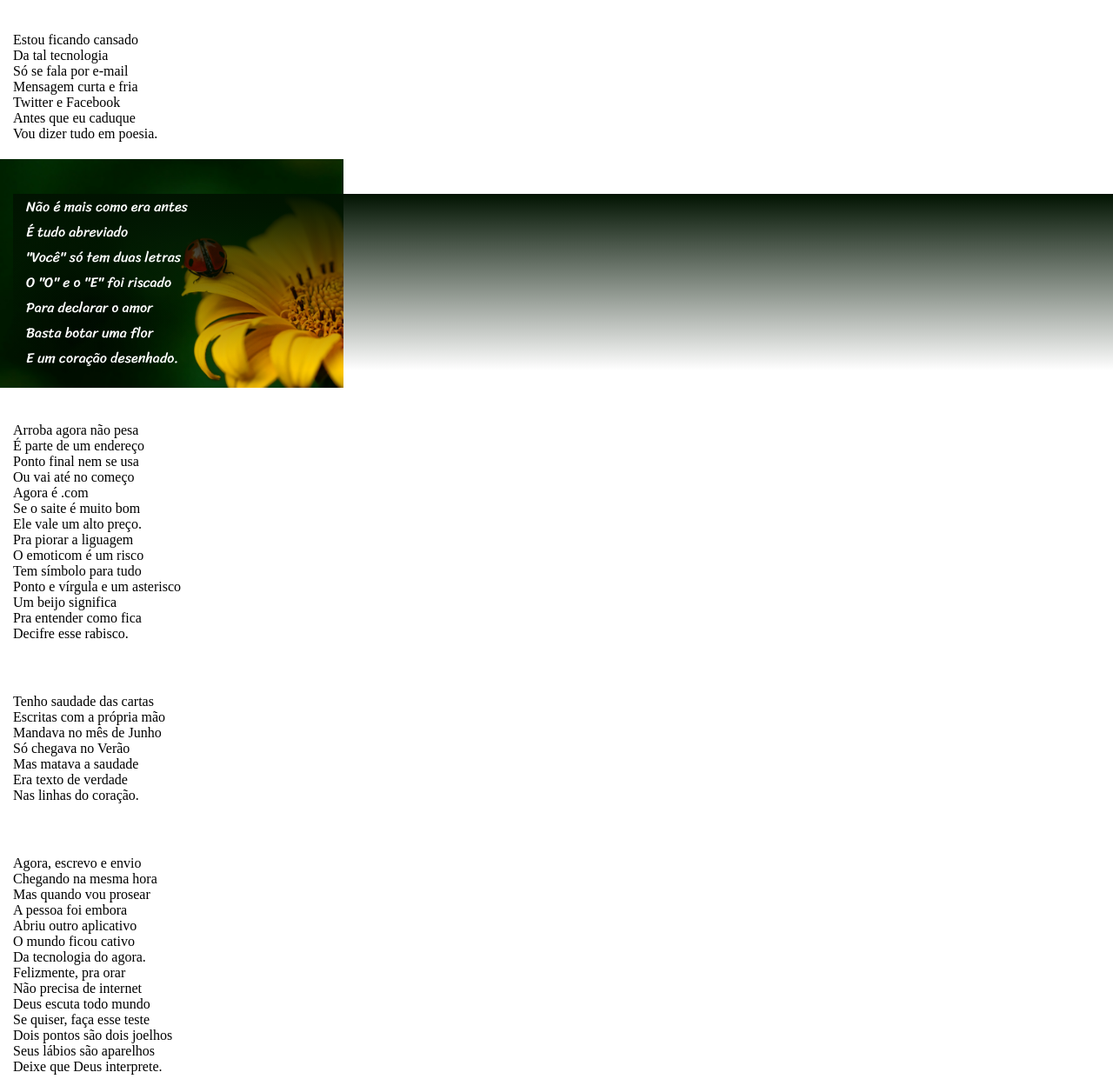
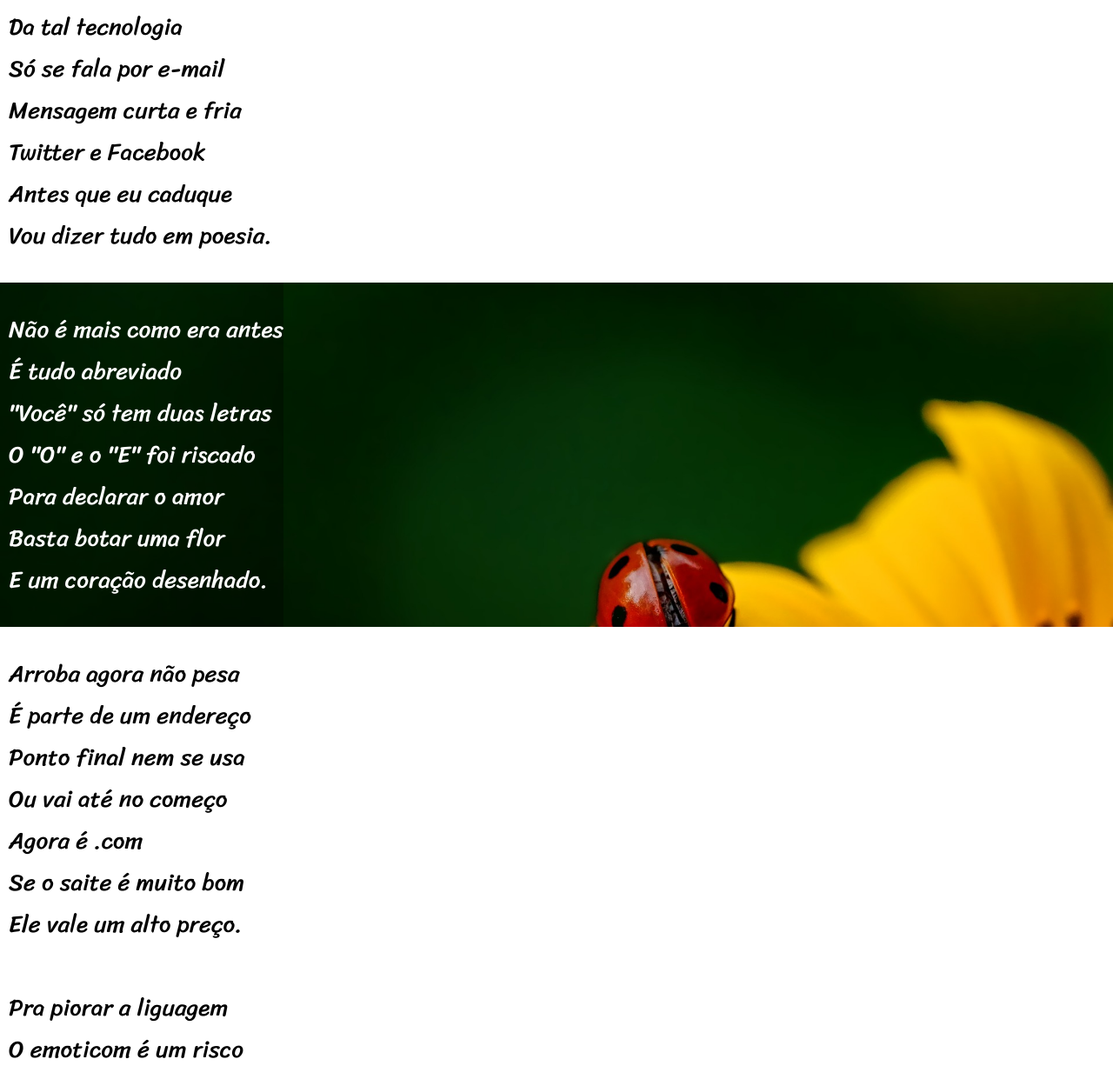
Before and after one commit to matheuscobz/projeto-cordel, a plain HTML site: page cordel.html in a window 1280 px wide. Shown: the part 218-1459 px from the top of the page at 87% size. Drawn offline with Linux system fonts and the light colour scheme.

Commit message:
Reconstrução projeto cordel

```diff
--- a/cordel.html
+++ b/cordel.html
@@ -9,76 +9,134 @@
 </head>
 <body>
     <header>
-        <h1>Cordel Moderno</h1>
+        <h1>CORDEL MODERNO</h1>
         <p>Por <a href="https://www.recantodasletras.com.br/poesias/3186743" target="_blank">Milton Duarte</a></p>
     </header>
     <main>
-        <section class="white">
-            <p>Estou ficando cansado </p>
-            <p>Da tal tecnologia</p>
-            <p>Só se fala por e-mail</p>
-            <p>Mensagem curta e fria</p>
-            <p>Twitter e Facebook</p>
-            <p>Antes que eu caduque</p>
-            <p>Vou dizer tudo em poesia.</p>
+        <section class="normal">
+            <p>
+                Estou ficando cansado
+                <br>
+                Da tal tecnologia
+                <br>
+                Só se fala por e-mail
+                <br>
+                Mensagem curta e fria
+                <br>
+                Twitter e Facebook
+                <br>
+                Antes que eu caduque
+                <br>
+                Vou dizer tudo em poesia.
+            </p>
         </section>
-        <section class="flower">
-            <article>
-                <p>Não é mais como era antes</p>
-                <p>É tudo abreviado</p>
-                <p>"Você" só tem duas letras</p>
-                <p>O "O" e o "E" foi riscado</p>
-                <p>Para declarar o amor</p>
-                <p>Basta botar uma flor</p>
-                <p>E um coração desenhado.</p>
-            </article>
+        <section class="imagem" id="img1">
+            <p>
+                Não é mais como era antes
+                <br>
+                É tudo abreviado
+                <br>
+                "Você" só tem duas letras
+                <br>
+                O "O" e o "E" foi riscado
+                <br>
+                Para declarar o amor
+                <br>
+                Basta botar uma flor
+                <br>
+                E um coração desenhado.
+            </p>
         </section>
-        <section class="white">
-            <p>Arroba agora não pesa</p>
-            <p>É parte de um endereço</p>
-            <p>Ponto final nem se usa</p>
-            <p>Ou vai até no começo</p>
-            <p>Agora é .com</p>
-            <p>Se o saite é muito bom</p>
-            <p>Ele vale um alto preço.</p>
 
-            <p>Pra piorar a liguagem</p>
-            <p>O emoticom é um risco</p>
-            <p>Tem símbolo para tudo</p>
-            <p>Ponto e vírgula e um asterisco</p>
-            <p>Um beijo significa</p>
-            <p>Pra entender como fica</p>
-            <p>Decifre esse rabisco.</p>
+        <section class="normal">
+            <p>
+                Arroba agora não pesa
+                <br>
+                É parte de um endereço
+                <br>
+                Ponto final nem se usa
+                <br>
+                Ou vai até no começo
+                <br>
+                Agora é .com
+                <br>
+                Se o saite é muito bom
+                <br>
+                Ele vale um alto preço.
+                <br>
+                <br>
+                Pra piorar a liguagem
+                <br>
+                O emoticom é um risco
+                <br>
+                Tem símbolo para tudo
+                <br>
+                Ponto e vírgula e um asterisco
+                <br>
+                Um beijo significa
+                <br>
+                Pra entender como fica
+                <br>
+                Decifre esse rabisco.
+
+            </p>
         </section>
-        <section class="pages">
-            <p>Tenho saudade das cartas</p>
-            <p>Escritas com a própria mão</p>
-            <p>Mandava no mês de Junho</p>
-            <p>Só chegava no Verão</p>
-            <p>Mas matava a saudade</p>
-            <p>Era texto de verdade</p>
-            <p>Nas linhas do coração.</p>
+
+        <section class="imagem" id="img2">
+            <p>
+                Tenho saudade das cartas
+                <br>
+                Escritas com a própria mão
+                <br>
+                Mandava no mês de Junho
+                <br>
+                Só chegava no Verão
+                <br>
+                Mas matava a saudade
+                <br>
+                Era texto de verdade
+                <br>
+                Nas linhas do coração.
+                <br>
+            </p>
         </section>
-        <section class="white">
-            <p>Agora, escrevo e envio</p>
-            <p>Chegando na mesma hora</p>
-            <p>Mas quando vou prosear</p>
-            <p>A pessoa foi embora</p>
-            <p>Abriu outro aplicativo</p>
-            <p>O mundo ficou cativo</p>
-            <p>Da tecnologia do agora.</p>
 
-            <p>Felizmente, pra orar</p>
-            <p>Não precisa de internet</p>
-            <p>Deus escuta todo mundo</p>
-            <p>Se quiser, faça esse teste</p>
-            <p>Dois pontos são dois joelhos</p>
-            <p>Seus lábios são aparelhos</p>
-            <p>Deixe que Deus interprete.</p>
+        <section class="normal">
+            <p>
+                Agora, escrevo e envio
+                <br>
+                Chegando na mesma hora
+                <br>
+                Mas quando vou prosear
+                <br>
+                A pessoa foi embora
+                <br>
+                Abriu outro aplicativo
+                <br>
+                O mundo ficou cativo
+                <br>
+                Da tecnologia do agora.
+                <br>
+
+                <br>
+                Felizmente, pra orar
+                <br>
+                Não precisa de internet
+                <br>
+                Deus escuta todo mundo
+                <br>
+                Se quiser, faça esse teste
+                <br>
+                Dois pontos são dois joelhos
+                <br>
+                Seus lábios são aparelhos
+                <br>
+                Deixe que Deus interprete.
+            </p>
         </section>
     </main>
     <footer>
-        <p>Site criado por Matheus Escobozo para o GitHub</p>
+
     </footer>
 </body>
 </html>
--- a/style.css
+++ b/style.css
@@ -10,10 +10,10 @@
     src: url(fontes/PassionOne-Regular.ttf) format('truetype');
 }
 
+
 :root{
-    --fontRegular:'Passion One';
-    --fontTexto:'Sriracha';
-    --corBranca:white;
+    --fonteDefault:'Passion One';
+    --fonteTexto:'Sriracha';
 }
 
 *{
@@ -22,60 +22,61 @@
 }
 
 header{
+    background-color: black;
     text-align: center;
-    background-color: black;
+    margin: auto;
 }
 
-header > h1{
-    font-family: var(--fontRegular);
+header > h1 {
+    font-family: var(--fonteDefault);
     font-weight: normal;
-    font-size: 6em;
-
+    font-size: 5em;
     color: white;
-    padding: 40px 0px 0px 0px
+    padding: 20px 0px 0px 0px;
 }
 
-header > p{
-    font-family: var(--fontTexto);
-    font-weight: normal;
-    color: rgb(196, 193, 193);
-    padding: 0px 0px 40px 0px;
+header p {
+    color: white;
+    font-size: 0.5em;
+    padding-bottom: 30px;
+
 }
 
 header a {
-    font-family: var(--fontTexto);
+    font-family: var(--fonteDefault);
+    color: white;
     font-weight: normal;
-    font-size: 1em;
     text-decoration: none;
-    color: white;
 }
 
 header a:hover{
+
     text-decoration: underline;
 }
 
-.white{
-    padding: 40px 0px 20px 15px;
+section > p {
+    font-family: var(--fonteTexto);
+    padding: 30px 0px 30px 10px;
+    font-size: 1.7em;
 }
 
-.flower{
-    padding: 40px 0px 20px 15px;
-    background-image:url(imagens/background001.jpg);
-    background-size: contain;
+.imagem > p{
+    color: white;
+    background-color: rgba(0, 0, 0, 0.3);
+    margin: auto;
+    display: inline-block;
+}
+
+#img1{
+    background-image: url(imagens/background001.jpg);
+    background-size: cover;
     background-repeat: no-repeat;
+    background-attachment: fixed;
 }
-.flower > article{
-    background-image: linear-gradient(#011301, transparent);
-    margin: left;
 
+#img2{
+    background-image: url(imagens/background002.jpg);
+    background-size: cover;
+    background-repeat: no-repeat;
+    background-attachment: fixed;
 }
-.flower  p{
-    padding-left: 15px;
-    text-align: left;
-    font-family: var(--fontTexto);
-    font-size: 1em;
-    color: white;
-}
-.pages{
-    padding: 40px 0px 20px 15px;
-}
```
